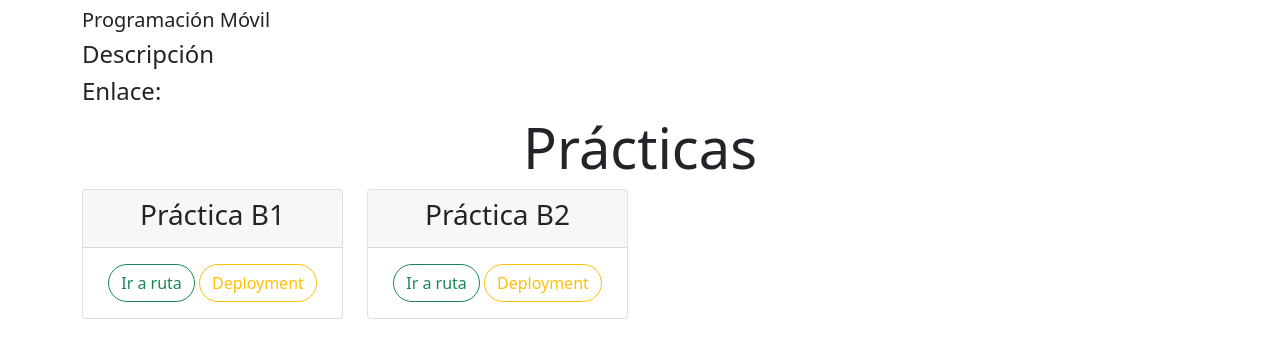
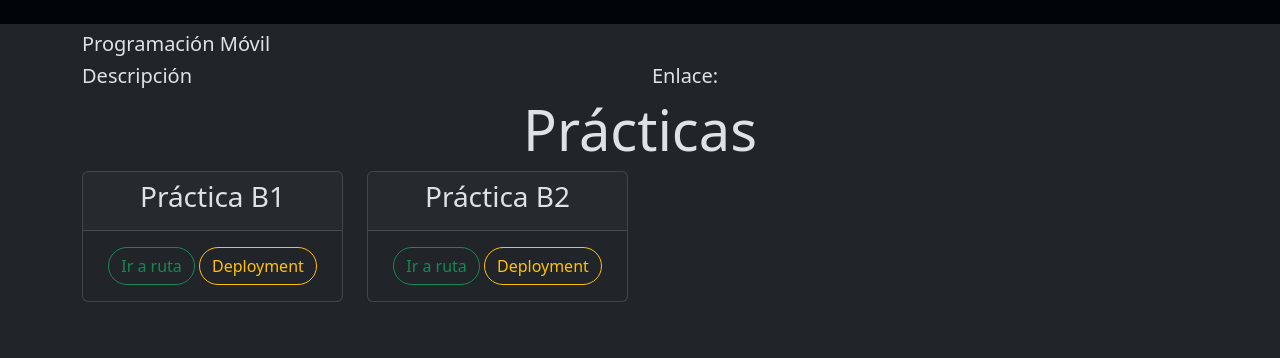
Before and after one commit to Guada8a/PrograMovil, a plain HTML site: page index.html in a window 1280 px wide. Drawn offline with nearby package versions, Linux system fonts and the light colour scheme; no server answers.

Commit message:
#006 - change bootstrap: 5.0 to 5.3

```diff
--- a/index.html
+++ b/index.html
@@ -1,14 +1,12 @@
 <!DOCTYPE html>
-<html lang="en">
+<html lang="en" data-bs-theme="dark">
 <head>
     <!-- Required meta tags -->
         <meta charset="utf-8">
         <meta name="viewport" content="width=device-width, initial-scale=1">
-
-        <!-- Bootstrap CSS -->
-        <link href="https://cdn.jsdelivr.net/npm/bootstrap@5.0.2/dist/css/bootstrap.min.css" rel="stylesheet" integrity="sha384-EVSTQN3/azprG1Anm3QDgpJLIm9Nao0Yz1ztcQTwFspd3yD65VohhpuuCOmLASjC" crossorigin="anonymous">
-        <!-- Bootstrap JS-->
-        <script src="https://cdn.jsdelivr.net/npm/bootstrap@5.0.2/dist/js/bootstrap.bundle.min.js" integrity="sha384-MrcW6ZMFYlzcLA8Nl+NtUVF0sA7MsXsP1UyJoMp4YLEuNSfAP+JcXn/tWtIaxVXM" crossorigin="anonymous"></script>
+    <!-- Bootrstrap 5.3-->
+        <link href="https://cdn.jsdelivr.net/npm/bootstrap@5.3.1/dist/css/bootstrap.min.css" rel="stylesheet" integrity="sha384-4bw+/aepP/YC94hEpVNVgiZdgIC5+VKNBQNGCHeKRQN+PtmoHDEXuppvnDJzQIu9" crossorigin="anonymous">
+        <script src="https://cdn.jsdelivr.net/npm/bootstrap@5.3.1/dist/js/bootstrap.bundle.min.js" integrity="sha384-HwwvtgBNo3bZJJLYd8oVXjrBZt8cqVSpeBNS5n7C8IVInixGAoxmnlMuBnhbgrkm" crossorigin="anonymous"></script>
         <title>Pr&aacute;cticas</title>
 </head>
 <body onload="getRepositorie()">
@@ -27,6 +25,9 @@
                     //Titulo
                     var title = document.getElementById("title");
                     title.append("Repo: ");
+                    //Branch
+                    var branch = document.getElementById("branch");
+                    branch.append(repo.default_branch);
                     //Owner
                     var owner = document.getElementById("owner");
                     //Avater
@@ -37,6 +38,7 @@
                     avatar.setAttribute("style", "border-radius: 50%;");
                     owner.appendChild(avatar);
                     owner.appendChild(document.createTextNode(repo.owner.login));
+                    owner.setAttribute("href", repo.owner.html_url);
                     title.appendChild(document.createTextNode(repo.name));
                     //Enlace nueva pestaña
                     var enlace = document.getElementsByClassName("enlace")[0];
@@ -49,15 +51,31 @@
 
                 }
     </script>
+    <nav class="container-fluid p-2 mb-2" style="background-color: #010409;">
+        <h1 class="display-1" id="title"></h1>
+        <h4 class="bg-success rounded-pill text-center" style="width: 5%;" id="branch"></h4>
+    </nav>
     <div class="container">
         <div class="row">
             <div class="col col-md-12 mx-auto">
-                <h1 class="display-1" id="title"></h1>
+                <div class="row">
+                    <div class="col col-md-6 col-sm-6 col-xs-12">
                         <h6 class="lead">Programación Móvil</h6>
-                <h5 id="owner"></h5>
-                <h4>Descripci&oacute;n</h4>
+                    </div>
+                    <div class="col col-md-6 col-sm-6 col-xs-12">
+                        <h5 class="rounded-pill w-25"><a id="owner"></a></h5>
+                    </div>
+                </div>
+                <div class="row">
+                    <div class="col col-md-6 col-sm-12 col-xs-12">
+                        <h5>Descripci&oacute;n</h5>
                         <h6 id="desc"></h6>
-                <h4>Enlace: </h4><a class="enlace"></a>
+                    </div>
+                    <div class="col col-md-6 col-sm-12 col-xs-12">
+                        <h5>Enlace: </h5>
+                        <a class="enlace"></a>
+                    </div>
+                </div>
 
             </div>
         </div>
@@ -68,7 +86,7 @@
                         <script>
                             for(let i=0; i<2; i++){
                                 document.write(`
-                                <div class='col col-md-3'>
+                                <div class='col col-md-3 col-sm-6 col-xs-12'>
                                     <div class='card'>
                                         <div class='card-header'><h3 class='card-title'>Pr&aacute;ctica B${i+1}</h3></div>
                                         <div class='card-body'>
```
Also changed, not shown: p2/index.html (+3 -4 lines), p2/README.md (added), p2/src/pb2.png (added). Lines whose indentation alone changed are shown as unchanged.
